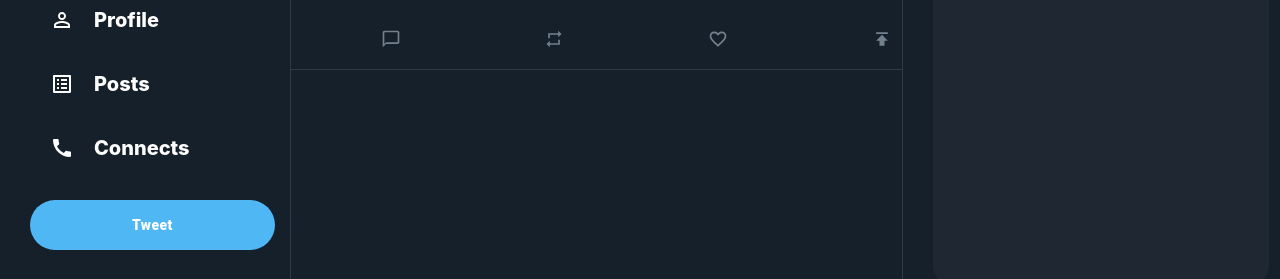
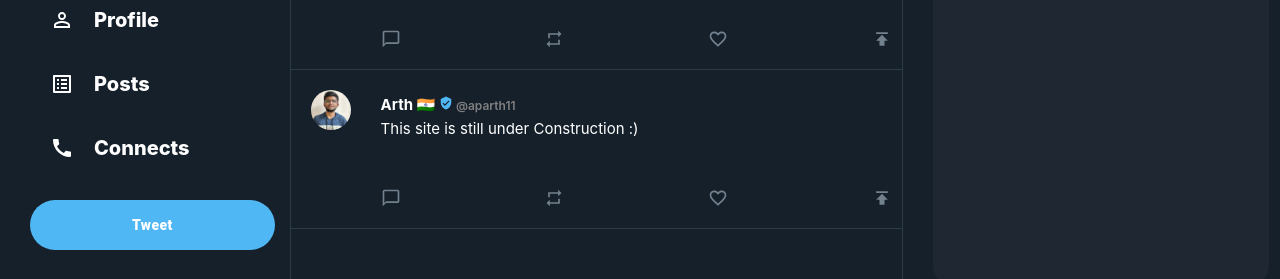
Before and after one commit to user-64bit/The-Tweetfolio, a React (Create React App) app: page / in a window 1280 px wide. Shown: the part 150-429 px from the top of the page. Built offline with nearby package versions, Linux system fonts and the light colour scheme; a web font is replaced by a local one.

Commit message:
comments removed

```diff
--- a/src/App.js
+++ b/src/App.js
@@ -20,12 +20,11 @@ function App() {
   return (
     <>
     <div className="app">
-    {/* <ApolloProvider client={client}> */}
-      <Router>
+       <Router>
         <Sidebar/>
         <Routes>
           <Route path="/" element={<Feed ids={ids}/>}/>
-          <Route path="/home" element={<Feed ids={ids}/>} />
+          <Route path="/home" element={<Feed/>} />
           <Route path="/profile" element={<Profile/>}/>
           <Route path="/posts" element={<Blogs/>}/>
           <Route path="/connects" element={<Connections />}/>
--- a/src/components/Feed.js
+++ b/src/components/Feed.js
@@ -4,7 +4,7 @@ import "./Feed.css";
 
 import Post from "./Post";
 
-function Feed({ids}) {
+function Feed() {
   return (
   <>
       <div className="feed">
@@ -19,6 +19,13 @@ function Feed({ids}) {
         verified='true'
         text='Hello Everyone'
         avatar={Avatar} />
+        <Post
+        key='2'
+        displayName="Arth 🇮🇳 "
+        username='aparth11'
+        verified='true'
+        text='This site is still under Construction :)'
+        avatar={Avatar} />
       </div>
     </>
   );
```
